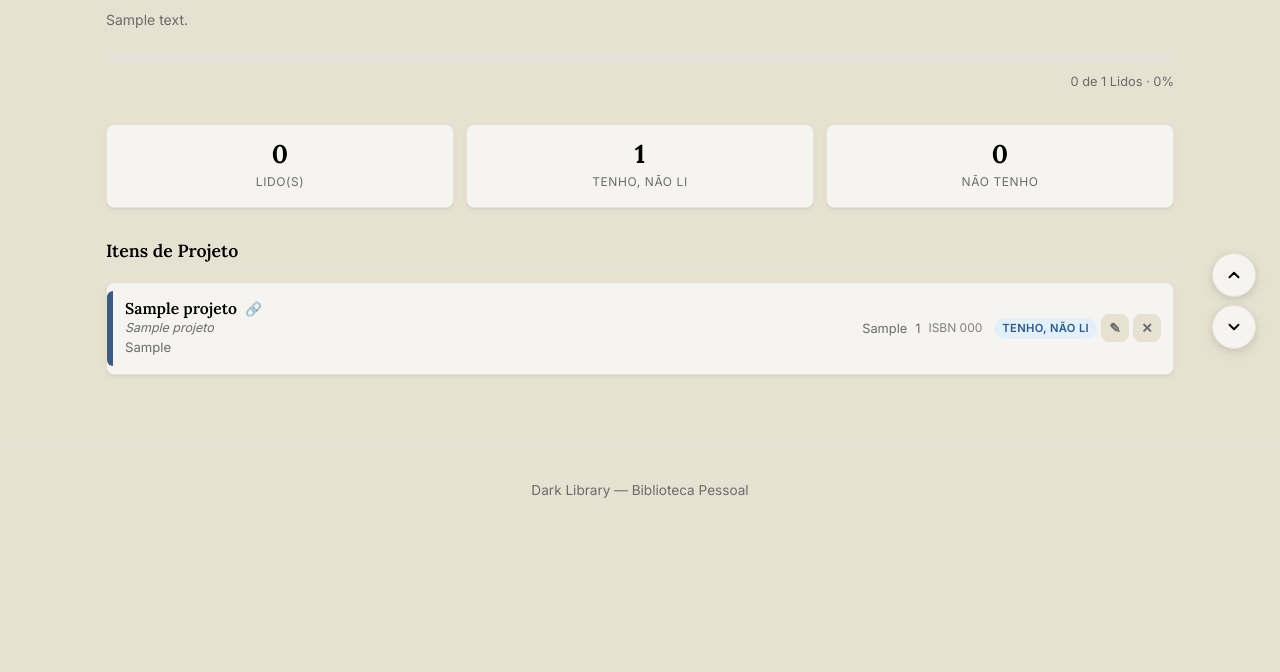
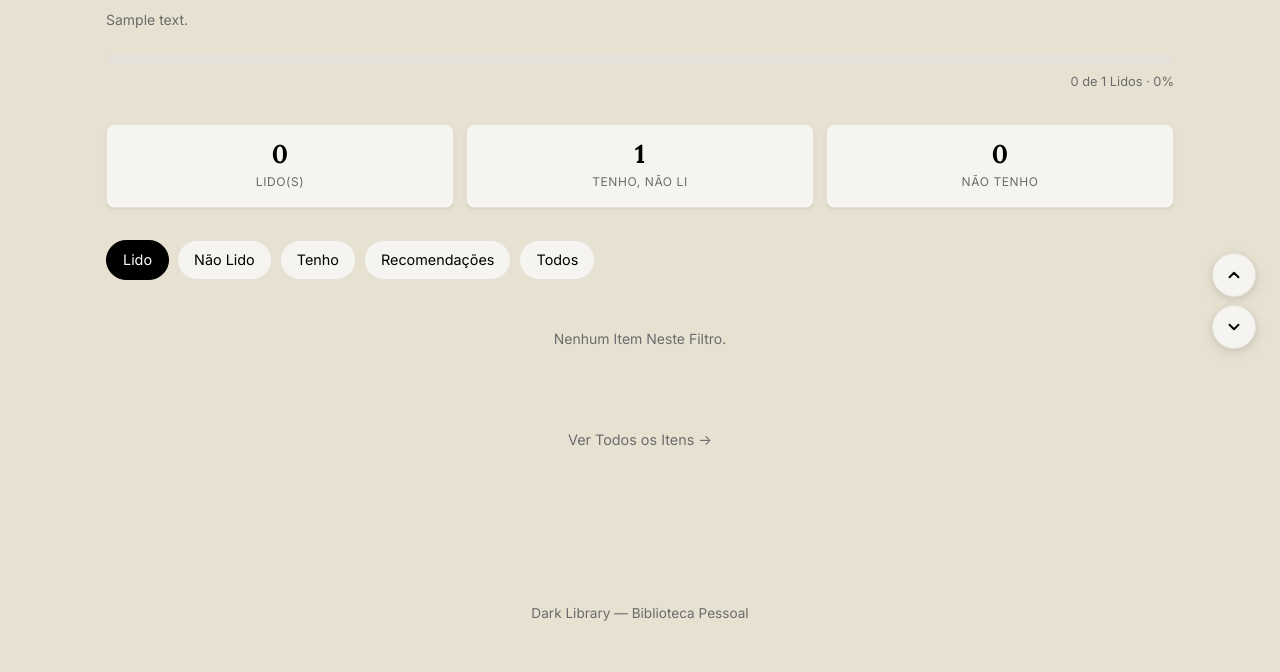
Before and after one commit to sheppita/darklibrary, a Flask app: page /projetos/1 in a window 1280 px wide. Shown: the part 427-1099 px from the top of the page. Before the commit the page ends 925 px from the top, so only its background shows below. Run offline with Flask 3, Linux system fonts and the light colour scheme; tables that the repository leaves empty hold one stand-in row (values such as "Sample post"); some libraries are stand-ins or nearby versions.

Commit message:
Etapa 15 - acertos

```diff
--- a/app.py
+++ b/app.py
@@ -272,9 +272,8 @@ def chave_ordenacao_estante_simples(estante):
     return (1, estante, 0)
 
 def chave_ordenacao_item(item):
-    if item.ordem is not None:
-        return (0, item.ordem, (item.titulo or "").lower())
-    return (1, 0, (item.titulo or "").lower())
+    ano = item.ano if item.ano is not None else 0
+    return (-ano, (item.titulo or "").lower())
 
 def sql_escape(valor):
     if valor is None:
@@ -485,13 +484,14 @@ def montar_dados_do_mapa(projeto):
     dados = {}
     nao_reconhecidos = {}
 
-    def adicionar(codigo, nome, titulo, autor):
+    def adicionar(codigo, nome, titulo, autor, capa_url):
         if codigo not in dados:
             dados[codigo] = {"nome": nome, "livros": [], "total": 0}
         dados[codigo]["livros"].append({
             "titulo": titulo or "(sem título)",
             "autor": autor or "",
             "origem": "projeto",
+            "capa_url": capa_url or "",
         })
         dados[codigo]["total"] += 1
 
@@ -503,7 +503,7 @@ def montar_dados_do_mapa(projeto):
     for it in itens_lidos:
         codigo = it.pais_codigo or codigo_pais_do_texto(it.pais)
         if codigo:
-            adicionar(codigo, PAISES_CANONICOS[codigo], it.titulo, it.autor)
+            adicionar(codigo, PAISES_CANONICOS[codigo], it.titulo, it.autor, it.capa_url)
         else:
             chave = (it.pais or "").strip() or "(sem país)"
             nao_reconhecidos.setdefault(chave, []).append({
@@ -1201,10 +1201,27 @@ def projeto_detalhe(projeto_id):
 
     itens = sorted(projeto.itens, key=chave_ordenacao_item)
 
-    total = len(itens)
-    lidos = sum(1 for it in itens if it.status == "li")
-    tenho_nao_li = sum(1 for it in itens if it.status == "tenho_nao_li")
-    nao_tenho = sum(1 for it in itens if it.status == "nao_tenho")
+    # Filtros em cápsula (só para projetos que NÃO são tipo 'mundo')
+    filtro = request.args.get("filtro", "lido").strip()
+    if filtro not in ("lido", "nao_lido", "tenho", "recomendacoes", "todos"):
+        filtro = "lido"
+
+    if projeto.tipo != "mundo":
+        if filtro == "lido":
+            itens = [it for it in itens if it.status == "li"]
+        elif filtro == "nao_lido":
+            itens = [it for it in itens if it.status != "li"]
+        elif filtro == "tenho":
+            itens = [it for it in itens if it.status == "tenho_nao_li"]
+        elif filtro == "recomendacoes":
+            itens = [it for it in itens if it.status == "nao_tenho"]
+        # filtro == "todos": não filtra
+
+    # Contagens do resumo SEMPRE refletem o total do projeto
+    total = len(projeto.itens)
+    lidos = sum(1 for it in projeto.itens if it.status == "li")
+    tenho_nao_li = sum(1 for it in projeto.itens if it.status == "tenho_nao_li")
+    nao_tenho = sum(1 for it in projeto.itens if it.status == "nao_tenho")
 
     pct = round(lidos / total * 100) if total > 0 else 0
 
@@ -1240,6 +1257,7 @@ def projeto_detalhe(projeto_id):
         paises_nao_reconhecidos=paises_nao_reconhecidos,
         resumo_mapa=resumo_mapa,
         livros_lidos_projeto=livros_lidos_projeto,
+        filtro=filtro,
     )
 
 @app.route("/projetos/<int:projeto_id>/paises")
--- a/static/estilo.css
+++ b/static/estilo.css
@@ -1178,6 +1178,25 @@ input:focus, select:focus, textarea:focus {
     background-color: #b8b0a0;
 }
 
+/* Miniatura de capa nos cards de item (B5) */
+.card-item-capa {
+    flex: 0 0 auto;
+    width: 40px;
+    height: 60px;
+    border-radius: 3px;
+    overflow: hidden;
+    background-color: #d8d4ca;
+    border: 1px solid var(--cor-borda);
+    margin-left: var(--esp-2);
+}
+
+.card-item-capa img {
+    width: 100%;
+    height: 100%;
+    object-fit: cover;
+    display: block;
+}
+
 .card-item-principal {
     flex: 1 1 auto;
     min-width: 0;
--- a/templates/projeto.html
+++ b/templates/projeto.html
@@ -9,7 +9,6 @@
 
     <div class="pagina-cabecalho">
         <h1>{{ projeto.nome }}</h1>
-
         <div class="pagina-cabecalho-acoes">
             <a href="{{ url_for('item_novo', projeto_id=projeto.id) }}" class="botao-secundario botao-pequeno">+ Adicionar Item</a>
             <form method="POST" action="{{ url_for('projeto_vincular_automaticamente', projeto_id=projeto.id) }}" class="form-inline">
@@ -18,7 +17,6 @@
             <a href="{{ url_for('projeto_excluir', projeto_id=projeto.id) }}" class="botao-perigo botao-pequeno">Excluir Projeto</a>
             <a href="{{ url_for('projetos') }}" class="link-voltar">← Todos os Projetos</a>
         </div>
-
     </div>
 
     {% if vinculados_msg is not none %}
@@ -174,6 +172,12 @@
                     <div class="card-item card-item-li">
                         <div class="card-item-tarja" aria-hidden="true"></div>
 
+                        <div class="card-item-capa">
+                            {% if livro.capa_url %}
+                                <img src="{{ livro.capa_url }}" alt="Capa de {{ livro.titulo }}" loading="lazy">
+                            {% endif %}
+                        </div>
+
                         <div class="card-item-principal">
                             <div class="card-item-titulo">{{ livro.titulo }}</div>
                             <div class="card-item-autor">{{ livro.autor }}</div>
@@ -195,7 +199,31 @@
 
     {% else %}
 
-        {# Projeto NORMAL: mostra "Itens de Projeto" como antes #}
+        {# Projeto NORMAL: filtros em cápsula + lista de itens #}
+
+        <div class="filtros-paises">
+            <a href="{{ url_for('projeto_detalhe', projeto_id=projeto.id, filtro='lido') }}"
+               class="filtro-pais {% if filtro == 'lido' %}filtro-pais-ativo{% endif %}">
+                Lido
+            </a>
+            <a href="{{ url_for('projeto_detalhe', projeto_id=projeto.id, filtro='nao_lido') }}"
+               class="filtro-pais {% if filtro == 'nao_lido' %}filtro-pais-ativo{% endif %}">
+                Não Lido
+            </a>
+            <a href="{{ url_for('projeto_detalhe', projeto_id=projeto.id, filtro='tenho') }}"
+               class="filtro-pais {% if filtro == 'tenho' %}filtro-pais-ativo{% endif %}">
+                Tenho
+            </a>
+            <a href="{{ url_for('projeto_detalhe', projeto_id=projeto.id, filtro='recomendacoes') }}"
+               class="filtro-pais {% if filtro == 'recomendacoes' %}filtro-pais-ativo{% endif %}">
+                Recomendações
+            </a>
+            <a href="{{ url_for('projeto_detalhe', projeto_id=projeto.id, filtro='todos') }}"
+               class="filtro-pais {% if filtro == 'todos' %}filtro-pais-ativo{% endif %}">
+                Todos
+            </a>
+        </div>
+
         {% if itens %}
 
             <h2 class="projeto-secao-titulo">Itens de Projeto</h2>
@@ -205,6 +233,12 @@
                     <div class="card-item card-item-{{ item.status }}">
 
                         <div class="card-item-tarja" aria-hidden="true"></div>
+
+                        <div class="card-item-capa">
+                            {% if item.capa_url %}
+                                <img src="{{ item.capa_url }}" alt="Capa de {{ item.titulo }}" loading="lazy">
+                            {% endif %}
+                        </div>
 
                         <div class="card-item-principal">
                             <div class="card-item-titulo">
@@ -248,13 +282,21 @@
 
         {% else %}
 
+            {% if filtro == 'todos' %}
                 <p class="vazio">Este Projeto Não Tem Itens.</p>
-
                 <p class="vazio" style="margin-top: 0;">
                     <a href="{{ url_for('item_novo', projeto_id=projeto.id) }}" class="link-voltar">
                         Adicionar o Primeiro Item →
                     </a>
                 </p>
+            {% else %}
+                <p class="vazio">Nenhum Item Neste Filtro.</p>
+                <p class="vazio" style="margin-top: 0;">
+                    <a href="{{ url_for('projeto_detalhe', projeto_id=projeto.id, filtro='todos') }}" class="link-voltar">
+                        Ver Todos os Itens →
+                    </a>
+                </p>
+            {% endif %}
 
         {% endif %}
 
```
Also changed, not shown: templates/pais.html (+20 -0 lines). Lines whose indentation alone changed are shown as unchanged.
